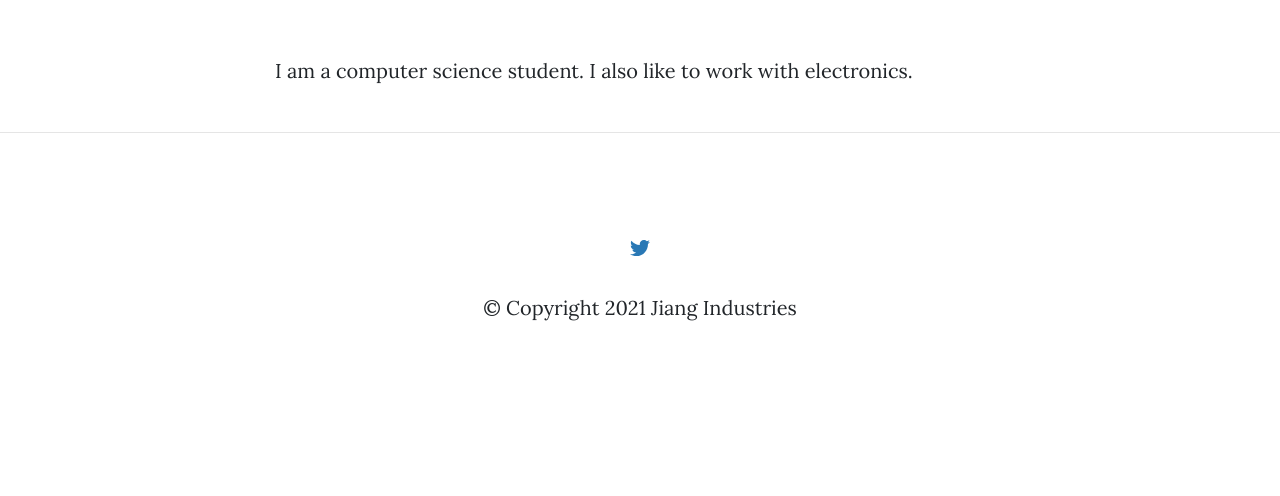
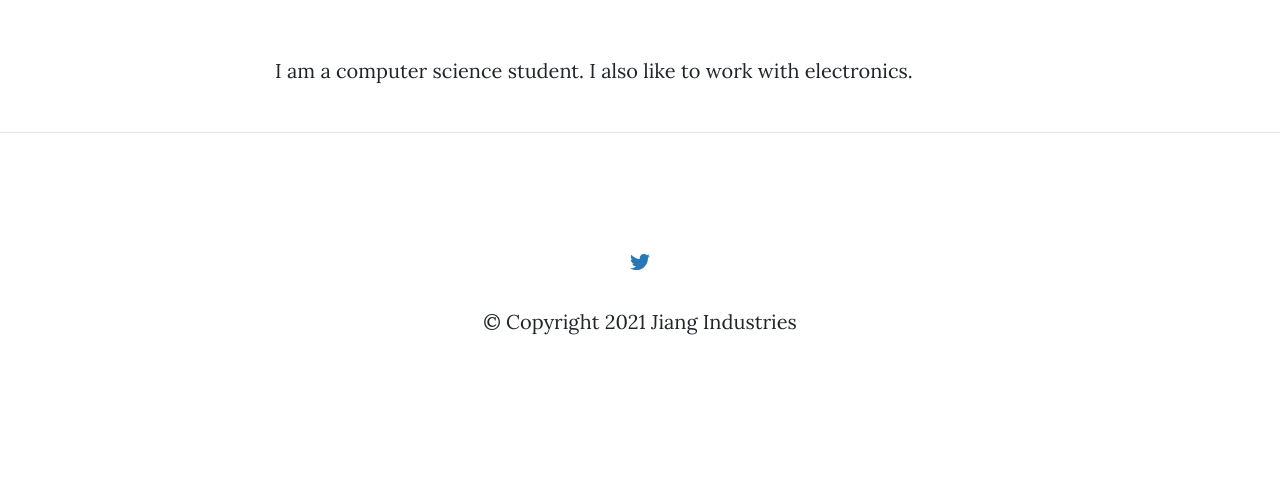
Before and after one commit to nj-nathanjiang/nathan-jiang-website, a Flask app: page /about in a window 1280 px wide. Shown: the part 623-1119 px from the top of the page. Before the commit the page ends 944 px from the top, so only its background shows below. Run offline with Flask 2, Linux system fonts and the light colour scheme; some libraries are stand-ins or nearby versions.

Commit message:
Improve footer.html

```diff
--- a/templates/footer.html
+++ b/templates/footer.html
@@ -7,7 +7,7 @@
 <body>
 
 </body>
-<footer style="text-align: center; margin-top: 50px; margin-bottom: 50px; bottom: 0; width: 100%">
+<footer style="text-align: center; margin-top: 5%; margin-bottom: 5%; bottom: 0; width: 100%">
     <a href="https://twitter.com/njiang49296945"><i class="fab fa-twitter" style="color: #2978b5"></i></a>
     <p>© Copyright 2021 Jiang Industries</p>
 </footer>
```
